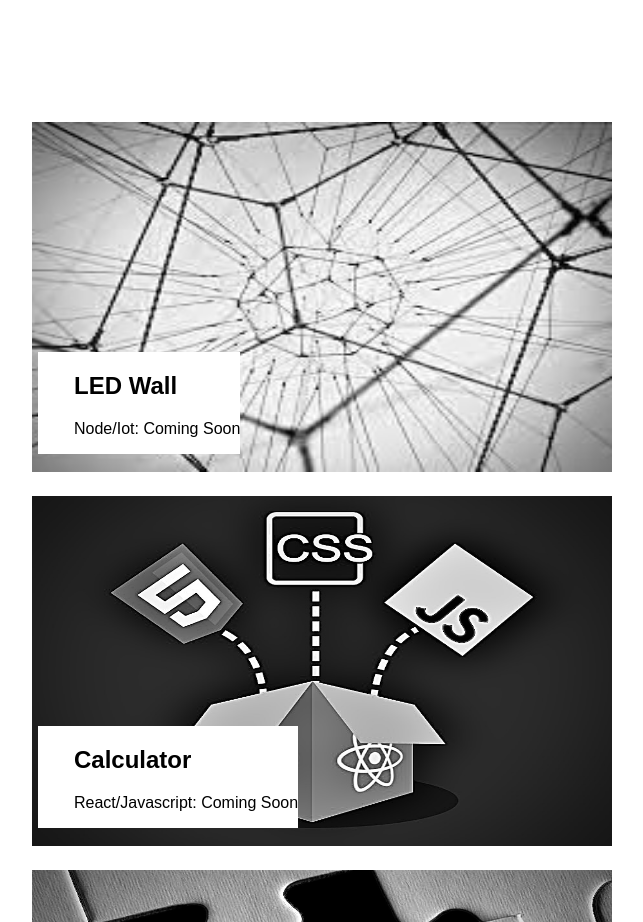
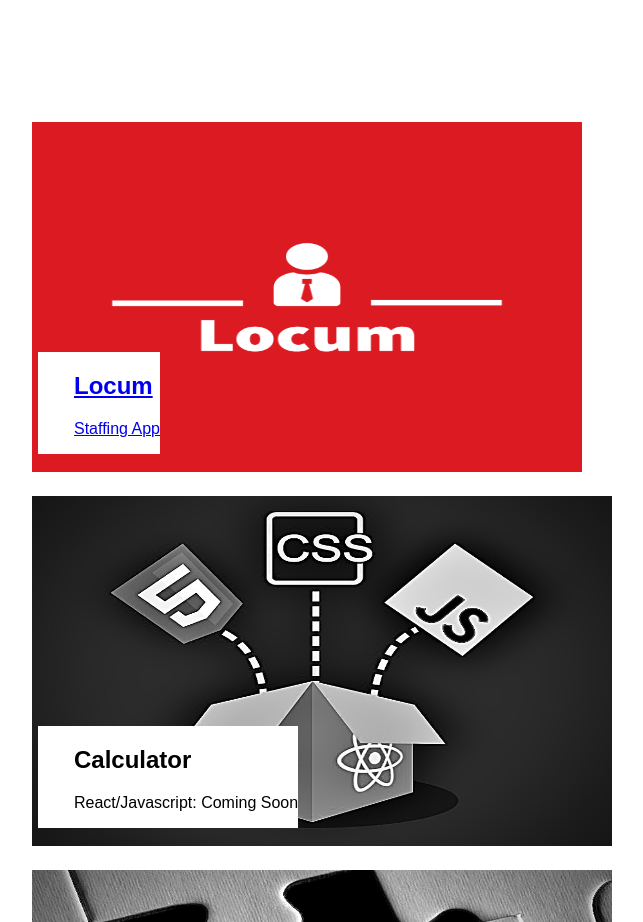
Before and after one commit to CorySillaots/Student-Bio-Page, a plain HTML site: page index.html in a window 1280 px wide. Shown: the part 1480-2402 px from the top of the page, without its empty margins (354-997 px from the left). Drawn offline with Linux system fonts and the light colour scheme.

Commit message:
added project 3

```diff
--- a/assets/css/style.css
+++ b/assets/css/style.css
@@ -230,6 +230,9 @@ footer {
   font-size: 1.5rem;
 }
 
+#weathcon{
+  width: 550px;
+}
 /*
 What does the flex-direction property define?
 It defines in which direction the container wants to stack the flex items
--- a/index.html
+++ b/index.html
@@ -67,13 +67,15 @@
 
             <div class="projects">
                 <section class="card">
-
-                <img src="./assets/images/nodebw.jpeg" alt="A computer node" />
+               <div id="weathcon">
+                   <a href="https://locum-staffing.herokuapp.com/" target="_blank" alt="WeathCon">
+                <img src="./assets/images/Locum-logos.jpeg" alt="Stick person with a tie" />
                 <div class="text">
-                    <h2>LED Wall</h2>
-                    <p>Node/Iot: Coming Soon</p>
+                    <h2>Locum</h2>
+                    <p>Staffing App</p>
+                </a>
                 </div>
-
+            </div>
                 </section>
                 <section class="card">
                 <img src="./assets/images/calculatorbw.jpeg" alt="HTML, CSS and JavaScript Logos" />
```
Also changed, not shown: assets/images/Locum-logos.jpeg (added), assets/images/WeathC n (2) (1).png (added).
